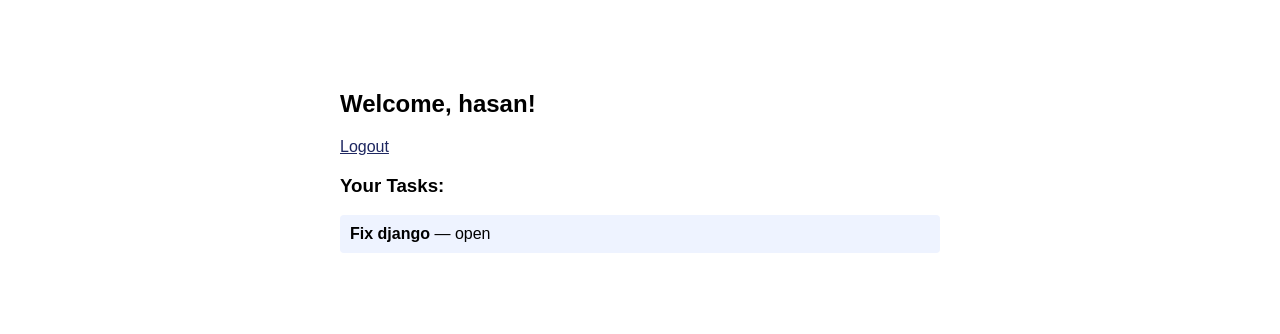
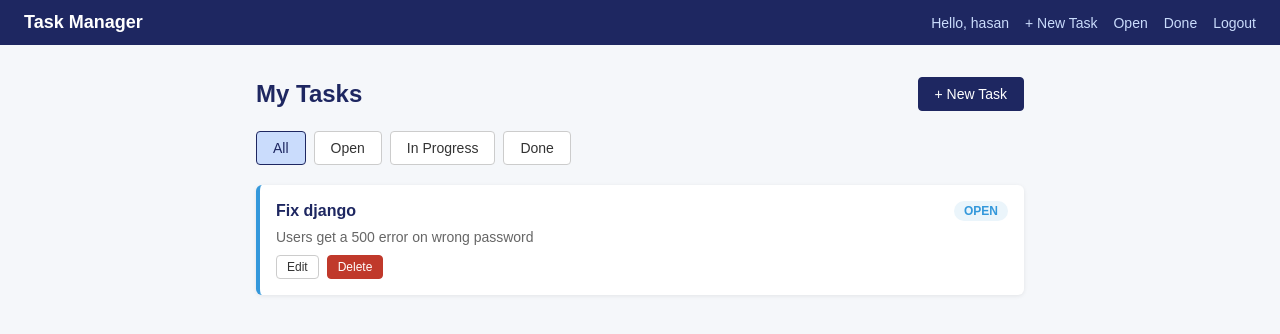
Before and after one commit to hasan22issa-creator/week9, a Django app: page /tasks/ in a window 1280 px wide. Shown: the top 334 px of the page. Run offline with Django 5.2, Linux system fonts and the light colour scheme; a user stored in the database is signed in; data comes from the database, SQL or seed files in the repository.

Commit message:
week 7 final update

```diff
--- /dev/null
+++ b/task_manager/static/css/style.css
@@ -0,0 +1,116 @@
+/* ── RESET & BASE ── */
+* { box-sizing: border-box; margin: 0; padding: 0; }
+body { font-family: Arial, sans-serif; background: #f5f7fa; color: #333; }
+a { text-decoration: none; color: #1E2761; }
+
+/* ── NAVBAR ── */
+.navbar {
+    background: #1E2761;
+    color: white;
+    padding: 12px 24px;
+    display: flex;
+    justify-content: space-between;
+    align-items: center;
+}
+.nav-brand { color: white; font-size: 18px; font-weight: bold; }
+.nav-links { display: flex; gap: 16px; align-items: center; }
+.nav-links a { color: #CADCFC; font-size: 14px; }
+.nav-links span { color: #CADCFC; font-size: 14px; }
+
+/* ── CONTAINER ── */
+.container { max-width: 800px; margin: 32px auto; padding: 0 16px; }
+
+/* ── BUTTONS ── */
+.btn {
+    display: inline-block;
+    padding: 8px 16px;
+    border-radius: 4px;
+    border: 1px solid #ccc;
+    background: white;
+    cursor: pointer;
+    font-size: 14px;
+    color: #333;
+}
+.btn-primary { background: #1E2761; color: white; border-color: #1E2761; }
+.btn-danger  { background: #c0392b; color: white; border-color: #c0392b; }
+.btn-active  { background: #CADCFC; border-color: #1E2761; color: #1E2761; }
+.btn-sm      { padding: 4px 10px; font-size: 12px; }
+
+/* ── PAGE HEADER ── */
+.page-header {
+    display: flex;
+    justify-content: space-between;
+    align-items: center;
+    margin-bottom: 20px;
+}
+.page-header h1 { font-size: 24px; color: #1E2761; }
+
+/* ── FILTERS ── */
+.filters { display: flex; gap: 8px; margin-bottom: 20px; }
+
+/* ── TASK CARDS ── */
+.task-list { display: flex; flex-direction: column; gap: 12px; }
+.task-card {
+    background: white;
+    border-radius: 6px;
+    padding: 16px;
+    border-left: 4px solid #ccc;
+    box-shadow: 0 1px 4px rgba(0,0,0,0.08);
+}
+.task-card.status-open        { border-left-color: #3498db; }
+.task-card.status-in-progress { border-left-color: #f39c12; }
+.task-card.status-done        { border-left-color: #27ae60; }
+
+.task-card-header {
+    display: flex;
+    justify-content: space-between;
+    align-items: center;
+    margin-bottom: 8px;
+}
+.task-desc  { color: #666; font-size: 14px; margin-bottom: 10px; }
+.task-actions { display: flex; gap: 8px; }
+
+/* ── BADGES ── */
+.badge {
+    padding: 3px 10px;
+    border-radius: 12px;
+    font-size: 12px;
+    font-weight: bold;
+    text-transform: uppercase;
+}
+.badge-open        { background: #EBF5FB; color: #3498db; }
+.badge-in-progress { background: #FEF9E7; color: #f39c12; }
+.badge-done        { background: #EAFAF1; color: #27ae60; }
+
+/* ── DETAIL PAGE ── */
+.detail-header { margin-bottom: 20px; }
+.back-link { font-size: 14px; color: #666; display: block; margin-bottom: 8px; }
+.detail-header h1 { font-size: 26px; color: #1E2761; margin-bottom: 8px; }
+.detail-card {
+    background: white;
+    padding: 20px;
+    border-radius: 6px;
+    margin-bottom: 20px;
+    box-shadow: 0 1px 4px rgba(0,0,0,0.08);
+    line-height: 1.8;
+}
+
+/* ── FORMS ── */
+.form-page { max-width: 520px; }
+.form-page h1 { font-size: 24px; color: #1E2761; margin-bottom: 20px; }
+.form-group { margin-bottom: 16px; }
+.form-group label { display: block; font-weight: bold; margin-bottom: 4px; font-size: 14px; }
+.form-input, input[type="text"], textarea, select {
+    width: 100%;
+    padding: 8px 12px;
+    border: 1px solid #ccc;
+    border-radius: 4px;
+    font-size: 14px;
+    font-family: Arial, sans-serif;
+}
+.form-error { color: #c0392b; font-size: 13px; margin-top: 4px; display: block; }
+.form-buttons { display: flex; gap: 10px; margin-top: 20px; }
+
+/* ── EMPTY STATE ── */
+.empty-state { text-align: center; padding: 60px 20px; color: #888; }
+.empty-state p { margin-bottom: 16px; font-size: 16px; }
--- a/task_manager/task_manager/settings.py
+++ b/task_manager/task_manager/settings.py
@@ -115,8 +115,10 @@ USE_TZ = True
 
 # Static files (CSS, JavaScript, Images)
 # https://docs.djangoproject.com/en/6.0/howto/static-files/
+# Static files (CSS)
+STATIC_URL = "/static/"
+STATICFILES_DIRS = [BASE_DIR / "static"]
 
-STATIC_URL = 'static/'
 
 # Where to go after login succeeds
 LOGIN_REDIRECT_URL = "/tasks/"
--- a/task_manager/tasks/urls.py
+++ b/task_manager/tasks/urls.py
@@ -2,7 +2,9 @@ from django.urls import path
 from . import views
 
 urlpatterns = [
-    # We'll add real task pages in Week 7
-    # For now just one simple protected page to test login
-    path("", views.task_list, name="task_list"),
+    path("",              views.task_list,   name="task_list"),
+    path("<int:pk>/",     views.task_detail, name="task_detail"),
+    path("create/",       views.task_create, name="task_create"),
+    path("<int:pk>/edit/",   views.task_edit,   name="task_edit"),
+    path("<int:pk>/delete/", views.task_delete, name="task_delete"),
 ]
--- a/task_manager/tasks/views.py
+++ b/task_manager/tasks/views.py
@@ -1,42 +1,110 @@
-from django.shortcuts import render
-
+from django.shortcuts import render, redirect, get_object_or_404
 from django.contrib.auth.decorators import login_required
-
 from .models import Task
+from .forms import TaskForm
 
 
-# @login_required means:
+# Every view here has @login_required
+# If the user is not logged in, Django sends them to /accounts/login/
+# request.user = the person who is currently logged in
 
-# "if the user is not logged in, send them to the login page"
 
-# "if they are logged in, let them through"
-
-# It's the same @log_call decorator idea from Week 3 — wraps the function
-
+# ── TASK LIST ──
 @login_required
-
 def task_list(request):
-
-    # request.user = the person who is currently logged in
-
-    # We only show tasks that belong to THIS user — not everyone's tasks
-
+    # Only show tasks that belong to the logged-in user
     tasks = Task.objects.filter(owner=request.user)
 
-    # For now just print to confirm it works
+    # You can also filter by status using a URL parameter
+    # e.g. /tasks/?status=open
+    status_filter = request.GET.get("status")
+    if status_filter:
+        tasks = tasks.filter(status=status_filter)
 
-    # In Week 7 we'll render a real HTML page
+    # render() takes 3 things:
+    # 1. the request
+    # 2. the template to use
+    # 3. a dictionary of data to pass to the template (context)
+    return render(request, "tasks/task_list.html", {
+        "tasks": tasks,
+        "status_filter": status_filter,
+    })
 
-    print(f"Logged in as: {request.user.username}")
 
-    print(f"Their tasks: {tasks}")
+# ── TASK DETAIL ──
+@login_required
+def task_detail(request, pk):
+    # get_object_or_404 = get the task, or show a 404 page if it doesn't exist
+    # We also check owner=request.user so users can't see each other's tasks
+    task = get_object_or_404(Task, pk=pk, owner=request.user)
 
-    # render() takes the request, a template, and data to pass to it
+    return render(request, "tasks/task_detail.html", {
+        "task": task,
+    })
 
-    return render(request, "tasks/task_list.html", {
 
-        "tasks": tasks,
+# ── CREATE TASK ──
+@login_required
+def task_create(request):
+    # When the user visits /tasks/create/ for the first time = GET request
+    # Show them an empty form
 
-        "user": request.user,
+    # When they fill it in and click submit = POST request
+    # Save the task and redirect to the list
 
+    if request.method == "POST":
+        # request.POST contains all the form data the user submitted
+        form = TaskForm(request.POST)
+        if form.is_valid():
+            # Don't save to DB yet — we need to set the owner first
+            task = form.save(commit=False)
+            task.owner = request.user  # set the owner to the logged-in user
+            task.save()
+            return redirect("task_list")  # go back to the list after saving
+    else:
+        # GET request — show an empty form
+        form = TaskForm()
+
+    return render(request, "tasks/task_form.html", {
+        "form": form,
+        "action": "Create",  # used in the template to say "Create Task"
     })
+
+
+# ── EDIT TASK ──
+@login_required
+def task_edit(request, pk):
+    # Same idea as create, but we pre-fill the form with existing data
+    task = get_object_or_404(Task, pk=pk, owner=request.user)
+
+    if request.method == "POST":
+        # instance=task tells Django which task to update
+        form = TaskForm(request.POST, instance=task)
+        if form.is_valid():
+            form.save()
+            return redirect("task_detail", pk=task.pk)
+    else:
+        # Pre-fill form with the task's current data
+        form = TaskForm(instance=task)
+
+    return render(request, "tasks/task_form.html", {
+        "form": form,
+        "action": "Edit",
+        "task": task,
+    })
+
+
+# ── DELETE TASK ──
+@login_required
+def task_delete(request, pk):
+    task = get_object_or_404(Task, pk=pk, owner=request.user)
+
+    if request.method == "POST":
+        # Only actually delete when the user confirms (POST)
+        task.delete()
+        return redirect("task_list")
+
+    # GET request — show a confirmation page first
+    return render(request, "tasks/task_confirm_delete.html", {
+        "task": task,
+    })
--- /dev/null
+++ b/task_manager/templates/base.html
@@ -0,0 +1,35 @@
+<!DOCTYPE html>
+<html lang="en">
+<head>
+<meta charset="UTF-8">
+<meta name="viewport" content="width=device-width, initial-scale=1.0">
+<title>{% block title %}Task Manager{% endblock %}</title>
+    {% load static %}
+<link rel="stylesheet" href="{% static 'css/style.css' %}">
+</head>
+<body>
+
+    <!-- Navigation bar — shows on every page -->
+<nav class="navbar">
+<a href="{% url 'task_list' %}" class="nav-brand">Task Manager</a>
+<div class="nav-links">
+            {% if user.is_authenticated %}
+<span>Hello, {{ user.username }}</span>
+<a href="{% url 'task_create' %}">+ New Task</a>
+<a href="{% url 'task_list' %}?status=open">Open</a>
+<a href="{% url 'task_list' %}?status=done">Done</a>
+<a href="{% url 'logout' %}">Logout</a>
+            {% else %}
+<a href="{% url 'login' %}">Login</a>
+            {% endif %}
+</div>
+</nav>
+
+    <!-- Main content — each page fills this block -->
+<main class="container">
+        {% block content %}
+        {% endblock %}
+</main>
+
+</body>
+</html>
--- a/task_manager/templates/tasks/task_list.html
+++ b/task_manager/templates/tasks/task_list.html
@@ -1,26 +1,46 @@
-<!DOCTYPE html>
-<html>
-<head>
-<title>My Tasks</title>
-<style>
-        body { font-family: Arial; max-width: 600px; margin: 50px auto; padding: 20px; }
-        .task { background: #EEF3FF; padding: 10px; margin: 8px 0; border-radius: 4px; }
-        a { color: #1E2761; }
-</style>
-</head>
-<body>
-<h2>Welcome, {{ user.username }}!</h2>
-<p><a href="/accounts/logout/">Logout</a></p>
+{% extends "base.html" %}
 
-    <h3>Your Tasks:</h3>
+{% block title %}My Tasks{% endblock %}
 
-    <!-- Loop through tasks — we'll learn this properly in Week 7 -->
-    {% for task in tasks %}
-<div class="task">
-<strong>{{ task.title }}</strong> — {{ task.status }}
+{% block content %}
+<div class="page-header">
+<h1>My Tasks</h1>
+<a href="{% url 'task_create' %}" class="btn btn-primary">+ New Task</a>
 </div>
-    {% empty %}
-<p>You have no tasks yet.</p>
-    {% endfor %}
-</body>
-</html>
+
+    <!-- Filter buttons -->
+<div class="filters">
+<a href="{% url 'task_list' %}" class="btn {% if not status_filter %}btn-active{% endif %}">All</a>
+<a href="?status=open" class="btn {% if status_filter == 'open' %}btn-active{% endif %}">Open</a>
+<a href="?status=in-progress" class="btn {% if status_filter == 'in-progress' %}btn-active{% endif %}">In Progress</a>
+<a href="?status=done" class="btn {% if status_filter == 'done' %}btn-active{% endif %}">Done</a>
+</div>
+
+    <!-- Task list -->
+    {% if tasks %}
+<div class="task-list">
+            {% for task in tasks %}
+<div class="task-card status-{{ task.status }}">
+<div class="task-card-header">
+<a href="{% url 'task_detail' task.pk %}">
+<strong>{{ task.title }}</strong>
+</a>
+<span class="badge badge-{{ task.status }}">{{ task.status }}</span>
+</div>
+                    {% if task.description %}
+<p class="task-desc">{{ task.description|truncatechars:80 }}</p>
+                    {% endif %}
+<div class="task-actions">
+<a href="{% url 'task_edit' task.pk %}" class="btn btn-sm">Edit</a>
+<a href="{% url 'task_delete' task.pk %}" class="btn btn-sm btn-danger">Delete</a>
+</div>
+</div>
+            {% endfor %}
+</div>
+    {% else %}
+<div class="empty-state">
+<p>No tasks yet.</p>
+<a href="{% url 'task_create' %}" class="btn btn-primary">Create your first task</a>
+</div>
+    {% endif %}
+{% endblock %}
```
Also changed, not shown: task_manager/tasks/forms.py (added, +31 -0 lines), task_manager/templates/tasks/task_confirm_delete.html (added, +19 -0 lines), task_manager/templates/tasks/task_detail.html (added, +24 -0 lines), task_manager/templates/tasks/task_form.html (added, +31 -0 lines).
